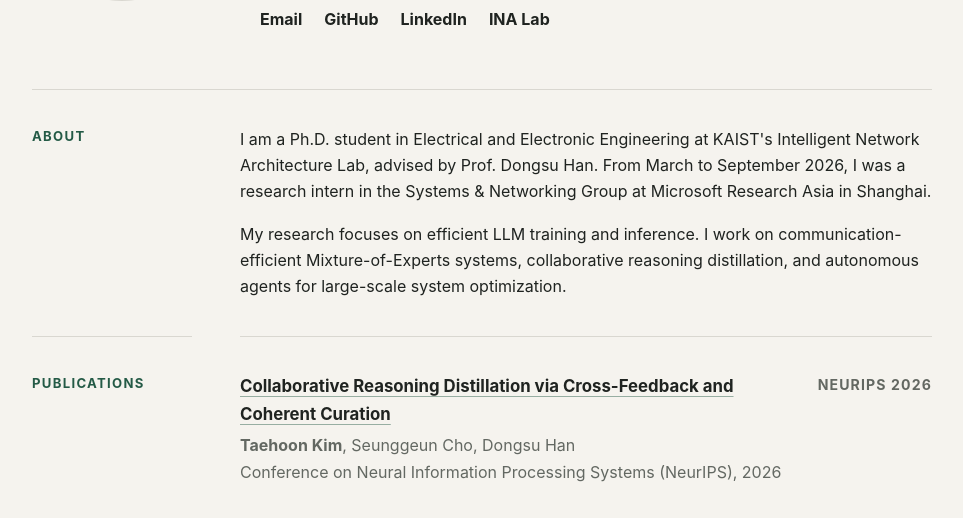
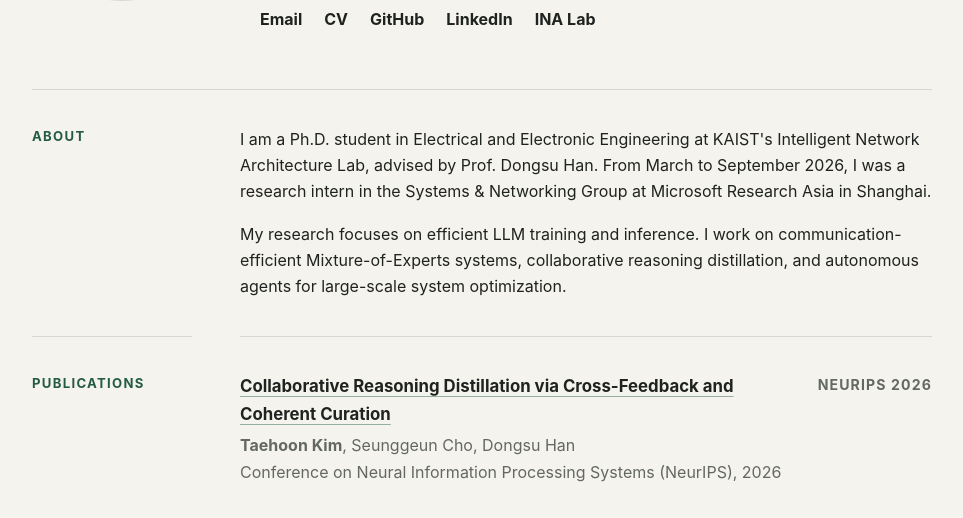
Before and after one commit to hw33ni/hw33ni.github.io, a plain HTML site: page index.html in a window 1280 px wide. Shown: the part 282-800 px from the top of the page, without its empty margins (158-1121 px from the left). Drawn offline with Linux system fonts and the light colour scheme.

Commit message:
Add updated CV (cv.pdf) and CV link in header

```diff
--- a/index.html
+++ b/index.html
@@ -233,6 +233,7 @@
         <p class="intro">Ph.D. student working on LLM systems, agent systems, and distributed AI.</p>
         <nav class="links" aria-label="Contact links">
           <a href="mailto:taehoon0813@kaist.ac.kr">Email</a>
+          <a href="/cv.pdf">CV</a>
           <a href="https://github.com/hw33ni" rel="me">GitHub</a>
           <a href="https://www.linkedin.com/in/taehoon-kim-730238270/" rel="me">LinkedIn</a>
           <a href="https://ina.kaist.ac.kr/">INA Lab</a>
```
Also changed, not shown: 1 other file.
